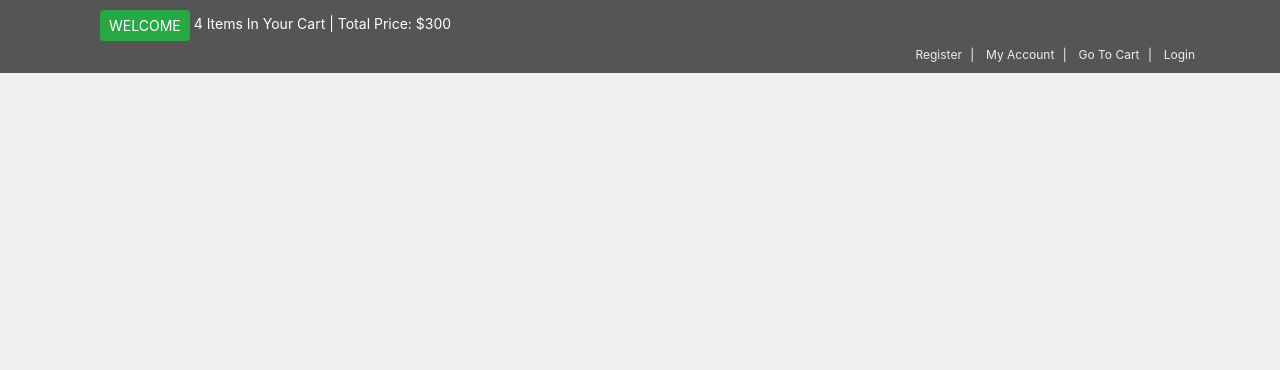
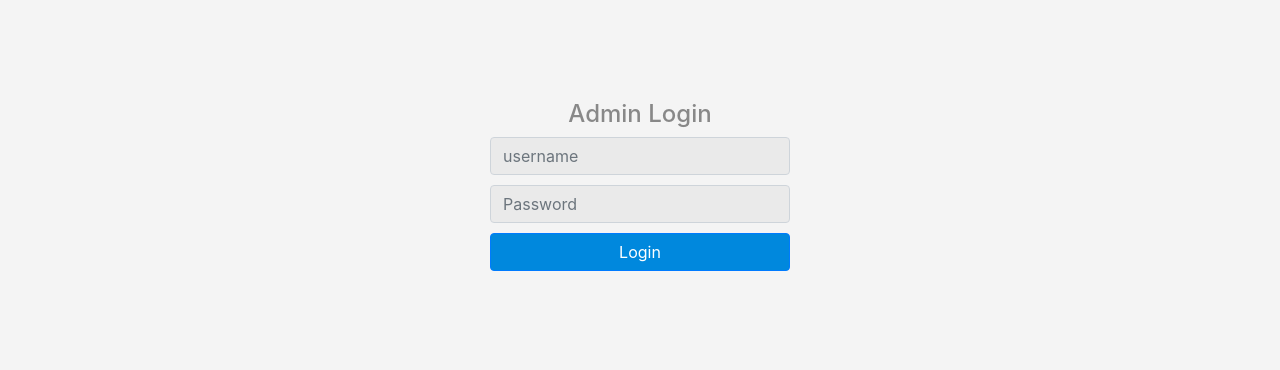
Before and after one commit to Fighteros/ecommerce-website, a PHP site: page /admin/index.php in a window 1280 px wide. Shown: the top 370 px of the page. Run offline with PHP 8.4, Linux system fonts and the light colour scheme.

Commit message:
init DB and connected to it and create simple login form

```diff
--- /dev/null
+++ b/admin/conf.php
@@ -0,0 +1,16 @@
+<?php
+
+    // connect to Db
+    $DataSource = "mysql:host=localhost;dbname=shop";
+    $user= "root";
+    $pass= "";
+    $option = array(
+        PDO::MYSQL_ATTR_INIT_COMMAND => "SET NAMES utf8",
+    );
+
+    try {
+        $conn = new PDO($DataSource, $user, $pass, $option);
+        $conn -> setAttribute(PDO::ATTR_ERRMODE, PDO::ERRMODE_EXCEPTION);
+    }catch (PDOException $e){
+        echo  'Faild to connect' . $e -> getMessage();
+    }
--- /dev/null
+++ b/admin/includes/languages/English.php
@@ -0,0 +1,9 @@
+<?php
+
+    function lang($pharse) {
+        static $lang = array(
+            'message' => "Welcome",
+            "admin" => "Administartor"
+        );
+        return $lang[$pharse];
+    }
--- /dev/null
+++ b/admin/includes/templates/footer.php
@@ -0,0 +1,12 @@
+<footer id="footer" class="footer">
+
+</footer>
+
+<!-- js vendor -->
+<script src="https://code.jquery.com/jquery-3.6.0.min.js" integrity="sha256-/xUj+3OJU5yExlq6GSYGSHk7tPXikynS7ogEvDej/m4=" crossorigin="anonymous"></script>
+<script src="https://cdn.jsdelivr.net/npm/bootstrap@4.6.0/dist/js/bootstrap.min.js" integrity="sha384-+YQ4JLhjyBLPDQt//I+STsc9iw4uQqACwlvpslubQzn4u2UU2UFM80nGisd026JF" crossorigin="anonymous"></script>
+<!-- Main JS -->
+<script src="<?php echo $js_dir; ?>main.js"></script>
+</body>
+
+</html>
--- /dev/null
+++ b/admin/includes/templates/header.php
@@ -0,0 +1,14 @@
+<!DOCTYPE html>
+<html lang="en">
+
+<head>
+    <meta charset="UTF-8">
+    <meta http-equiv="X-UA-Compatible" content="IE=edge">
+    <meta name="viewport" content="width=device-width, initial-scale=1.0">
+    <!-- Bootstrap && Font awesome -->
+    <link rel="stylesheet" href="https://cdn.jsdelivr.net/npm/bootstrap@4.6.0/dist/css/bootstrap.min.css" integrity="sha384-B0vP5xmATw1+K9KRQjQERJvTumQW0nPEzvF6L/Z6nronJ3oUOFUFpCjEUQouq2+l" crossorigin="anonymous">
+    <link rel="stylesheet" href="https://cdnjs.cloudflare.com/ajax/libs/font-awesome/5.15.3/css/all.min.css" integrity="sha512-iBBXm8fW90+nuLcSKlbmrPcLa0OT92xO1BIsZ+ywDWZCvqsWgccV3gFoRBv0z+8dLJgyAHIhR35VZc2oM/gI1w==" crossorigin="anonymous" />
+    <link rel="stylesheet" href= "<?php echo $css_dir; ?>style.css">
+    <title>Admin</title>
+</head>
+<body>
--- /dev/null
+++ b/admin/index.php
@@ -0,0 +1,22 @@
+<?php
+
+include "init.php";
+
+include $admin_templates ."header.php";
+include 'includes/Languages/English.php';
+
+?>
+
+<form class="login">
+    <h4 class="text-center ">Admin Login</h4>
+    <input class="form-control" type="text" name="user" placeholder="username" autocomplete="off">
+    <input class="form-control" type="password" name="pass" placeholder="Password" autocomplete="new-password">
+    <input class="btn btn-primary btn-block" type="submit" value="Login">
+</form>
+
+<?php
+
+include $admin_templates . "footer.php";
+
+
+?>
--- /dev/null
+++ b/admin/init.php
@@ -0,0 +1,9 @@
+<?php
+
+     // configuration file
+    include "conf.php";
+
+    // Routes to static files
+    $admin_templates =  'includes/templates/';
+    $css_dir = 'layout/css/';
+    $js_dir  = 'layout/js/';
--- /dev/null
+++ b/admin/layout/css/style.css
@@ -0,0 +1,29 @@
+/* main Rules*/
+
+body {
+    background-color: #f4f4f4;
+}
+
+
+/* Login Form */
+
+.login {
+    width: 300px;
+    margin: 100px auto;
+}
+
+.login h4 {
+    color: #888;
+}
+
+.login input {
+    margin-bottom: 10px;
+}
+
+.login .form-control {
+    background-color: #eaeaea;
+}
+
+.login .btn {
+    background-color: #0088dd;
+}
--- /dev/null
+++ b/admin/layout/js/main.js
@@ -0,0 +1,12 @@
+// on document ready
+$(function(){
+   'use strict';
+
+   // hide placeholder on form focus and return it on return
+    $('[placeholder]').focus(function (){
+      $(this).attr('placeholder-text', $(this).attr('placeholder'));
+      $(this).attr('placeholder', '');
+    }).blur(function (){
+       $(this).attr('placeholder', $(this).attr('placeholder-text'));
+    });
+});
--- a/index.php
+++ b/index.php
@@ -1,6 +1,7 @@
 <!doctype html>
 <html lang="en">
-
+    <!-- template -->
+<!-- https://bohemiantraders.com/ -->
 <head>
     <meta charset="UTF-8">
     <meta name="viewport"
@@ -11,36 +12,11 @@
     <link rel="stylesheet" href="https://cdn.jsdelivr.net/npm/bootstrap@4.6.0/dist/css/bootstrap.min.css"
         integrity="sha384-B0vP5xmATw1+K9KRQjQERJvTumQW0nPEzvF6L/Z6nronJ3oUOFUFpCjEUQouq2+l" crossorigin="anonymous">
     <link rel="stylesheet" href="https://cdnjs.cloudflare.com/ajax/libs/font-awesome/5.15.3/css/all.min.css">
-    <link rel="stylesheet" href="styles/Main.css">
+    <link rel="stylesheet" href="layout/assets/css/Main.css">
     <title> Fighter_Os Store</title>
 </head>
 
 <body>
-    <!-- Top -->
-    <div id="top" class="top">
-        <div class="container">
-            <div class="col-md-6 offer">
-                <a href="#" class="btn btn-success btn-sm">Welcome</a>
-                <a href="checkout.php">4 Items In Your Cart | Total Price: $300</a>
-            </div>
-            <div class="md-col-6">
-                <ul class="menu">
-                    <li>
-                        <a href="customer_register.php">Register</a>
-                    </li>
-                    <li>
-                        <a href="checkout.php">My Account</a>
-                    </li>
-                    <li>
-                        <a href="cart.php">Go To Cart</a>
-                    </li>
-                    <li>
-                        <a href="checkout.php">Login</a>
-                    </li>
-                </ul>
-            </div>
-        </div>
-    </div>
 
     <!-- JS Vendor Bootstrap JS && jQuery -->
     <script src="https://ajax.googleapis.com/ajax/libs/jquery/3.5.1/jquery.min.js"></script>
--- a/styles/Main.css
+++ /dev/null
@@ -1,97 +0,0 @@
-/*
-    Templates Names     : FighterOs Store
-    Author name         : Ahmed Abd El-Ghany
-    Author Email        : fighteros121212@gmail.com
-    Theme url           : localhost/Ecommerce PHP
-    Theme version       : 1.0
-*/
-
-
-/* root vars */
-
-:root {
-    --color: #333333;
-    --background: #f0f0f0;
-    --header-color: #555555;
-}
-
-
-/* General Style */
-
-body {
-    font-size: 14px;
-    line-height: 1.42857143;
-    color: var(--color);
-    background: var(--background);
-    overflow-x: hidden;
-}
-
-
-/* top */
-
-.top {
-    background: var(--header-color);
-    padding: 10px 0;
-}
-
-.top .offer {
-    color: #ffffff;
-}
-
-.top .offer .btn {
-    text-transform: uppercase;
-}
-
-
-/*  make top offer div responsive */
-
-@media (max-width: 991px) {
-    .top .offer {
-        margin-bottom: 10px;
-    }
-}
-
-
-/* make top all responive */
-
-@media (max-width: 991px) {
-    .top {
-        font-size: 12px;
-        text-align: center;
-    }
-}
-
-.top a {
-    color: #fff;
-}
-
-.top ul.menu {
-    padding-top: 5px;
-    margin: 0px;
-    text-align: right;
-    font-size: 12px;
-    list-style: none;
-}
-
-
-/* make the list it self responsive */
-
-@media (max-width: 991px) {
-    .top ul.menu {
-        text-align: center;
-    }
-}
-
-.top ul.menu>li {
-    display: inline-block;
-}
-
-.top ul.menu>li a {
-    color: #eeeeee;
-}
-
-.top ul.menu>li+li:before {
-    content: "|\00a0";
-    color: #f7f7f7;
-    padding: 0 5px;
-}
```
Also changed, not shown: layout/assets/css/Main.css (added, +16 -0 lines), fonts/glyphicons-halflings-regular.ttf (deleted), fonts/glyphicons-halflings-regular.woff (deleted), fonts/glyphicons-halflings-regular.woff2 (deleted), layout/assets/images/logo-mobile.svg (added), layout/assets/images/logo.svg (added), 3 other files.
